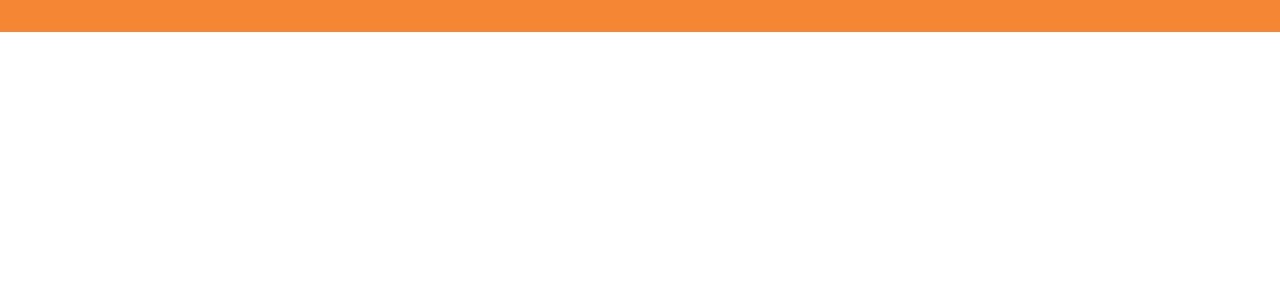
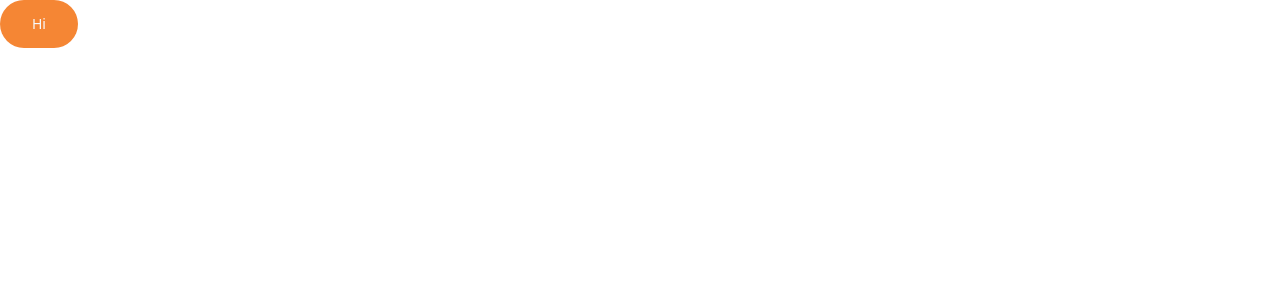
Before and after one commit to shubhcode12/avishkarinfra, a Next.js app: page / in a window 1280 px wide. Shown: the top 300 px of the page. Built offline with nearby package versions, Linux system fonts and the light colour scheme.

Commit message:
shadcn included for minor work

```diff
--- a/package.json
+++ b/package.json
@@ -9,12 +9,15 @@
     "lint": "next lint"
   },
   "dependencies": {
+    "@radix-ui/react-icons": "^1.3.0",
+    "@radix-ui/react-slot": "^1.1.0",
     "@tabler/icons-react": "^3.17.0",
     "class-variance-authority": "^0.7.0",
     "clsx": "^2.1.1",
     "framer-motion": "^11.5.6",
     "lucide-react": "^0.445.0",
     "next": "14.2.13",
+    "postcss-loader": "^8.1.1",
     "react": "^18",
     "react-dom": "^18",
     "tailwind-merge": "^2.5.2",
--- /dev/null
+++ b/src/components/ui/button.tsx
@@ -0,0 +1,57 @@
+import * as React from "react"
+import { Slot } from "@radix-ui/react-slot"
+import { cva, type VariantProps } from "class-variance-authority"
+
+import { cn } from "@/lib/utils"
+
+const buttonVariants = cva(
+  "inline-flex items-center justify-center whitespace-nowrap rounded-full text-sm font-medium transition-colors focus-visible:outline-none focus-visible:ring-1 focus-visible:ring-ring disabled:pointer-events-none disabled:opacity-50 !py-6 !px-8 lg:px-12 w-full lg:w-auto",
+  {
+    variants: {
+      variant: {
+        default:
+          "bg-primary text-primary-foreground  hover:bg-primary-grad",
+        destructive:
+          "bg-destructive text-destructive-foreground hover:bg-primary-grad",
+        outline:
+          "border border-input bg-background hover:bg-accent hover:text-accent-foreground",
+        secondary:
+          "bg-secondary text-secondary-foreground hover:bg-secondary/80",
+        ghost: "hover:bg-accent hover:text-accent-foreground",
+        link: "text-primary underline-offset-4 hover:underline",
+      },
+      size: {
+        default: "h-9 px-4 py-2",
+        sm: "h-8 rounded-full px-3 text-xs",
+        lg: "h-10 rounded-full px-8",
+        icon: "h-9 w-9",
+      },
+    },
+    defaultVariants: {
+      variant: "default",
+      size: "default",
+    },
+  }
+)
+
+export interface ButtonProps
+  extends React.ButtonHTMLAttributes<HTMLButtonElement>,
+    VariantProps<typeof buttonVariants> {
+  asChild?: boolean
+}
+
+const Button = React.forwardRef<HTMLButtonElement, ButtonProps>(
+  ({ className, variant, size, asChild = false, ...props }, ref) => {
+    const Comp = asChild ? Slot : "button"
+    return (
+      <Comp
+        className={cn(buttonVariants({ variant, size, className }))}
+        ref={ref}
+        {...props}
+      />
+    )
+  }
+)
+Button.displayName = "Button"
+
+export { Button, buttonVariants }
--- a/src/pages/index.tsx
+++ b/src/pages/index.tsx
@@ -2,6 +2,7 @@
 import localFont from "next/font/local";
 import { ParallaxScroll } from "@/components/ui/parallax-scroll";
 import { ButtonsCard } from "@/components/ui/tailwindcss-buttons";
+import { Button } from "@/components/ui/button";
 
 const geistSans = localFont({
   src: "./fonts/GeistVF.woff",
@@ -42,9 +43,10 @@
 ];
 export default function Home() {
   return (
-   <div className="bg-primary py-4 w-full">
+   <div className="">
     {/* <ParallaxScroll images={images}/> */}
     {/* <ButtonsCard>sh</ButtonsCard> */}
+    <Button>Hi</Button>
    </div>
   );
 }
--- a/tailwind.config.ts
+++ b/tailwind.config.ts
@@ -86,7 +86,7 @@
       },
     },
   },
-  plugins: [require("tailwindcss-animate")],
+  plugins: [require("tailwindcss-animate"),require("tailwindcss-animate")],
 } satisfies Config
 
 export default config
```
Also changed, not shown: 1 other file (tests, documents, lock files or other folders).
